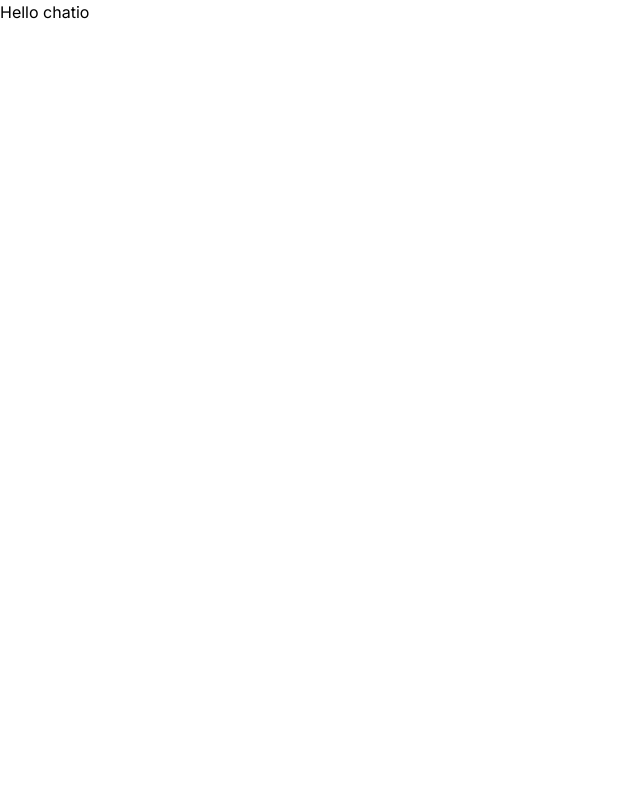
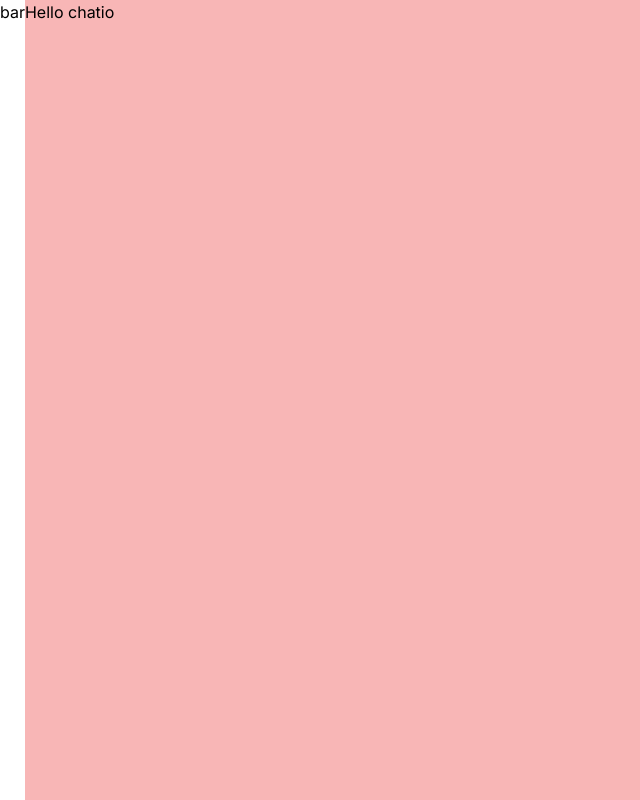
Before and after one commit to pavelvanis/chatio, a Next.js app: page / in a window 1280 px wide. Shown: the whole page, without its empty margins (0-640 px from the left). Built offline with nearby package versions, Linux system fonts and the light colour scheme.

Commit message:
Update RootLayuout

```diff
--- a/src/app/globals.css
+++ b/src/app/globals.css
@@ -17,5 +17,11 @@
 }
 
 body {
+  display: flex;
+  min-height: 100vh;
+}
 
+main {
+  flex-grow: 1;
+  background-color: rgb(248, 182, 182);
 }
--- a/src/app/layout.tsx
+++ b/src/app/layout.tsx
@@ -1,22 +1,26 @@
-import type { Metadata } from 'next'
-import { Inter } from 'next/font/google'
-import './globals.css'
+import type { Metadata } from "next";
+import { Inter } from "next/font/google";
+import "./globals.css";
+import { Bar } from "@/components/";
 
-const inter = Inter({ subsets: ['latin'] })
+const inter = Inter({ subsets: ["latin"] });
 
 export const metadata: Metadata = {
-  title: 'ChatIo',
-  description: 'Realtime chat app',
-}
+  title: "ChatIo",
+  description: "Realtime chat app",
+};
 
 export default function RootLayout({
   children,
 }: {
-  children: React.ReactNode
+  children: React.ReactNode;
 }) {
   return (
     <html lang="en">
-      <body className={inter.className}>{children}</body>
+      <body className={inter.className}>
+        <Bar />
+        <main>{children}</main>
+      </body>
     </html>
-  )
+  );
 }
--- /dev/null
+++ b/src/components/index.js
@@ -0,0 +1 @@
+export {default as Bar} from './bar/bar';
```
Also changed, not shown: package.json (+5 -4 lines), 1 other file (tests, documents, lock files or other folders).
